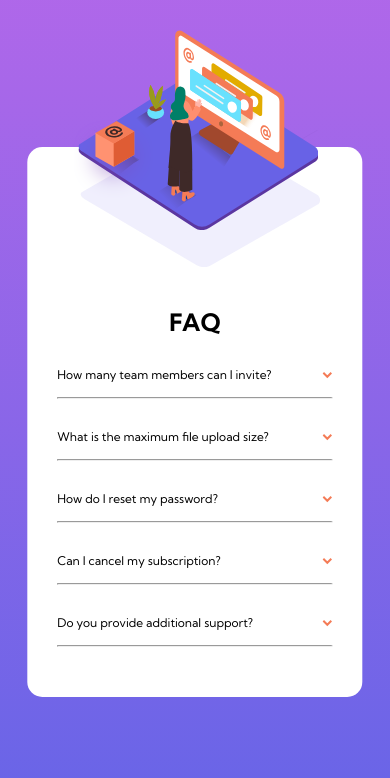
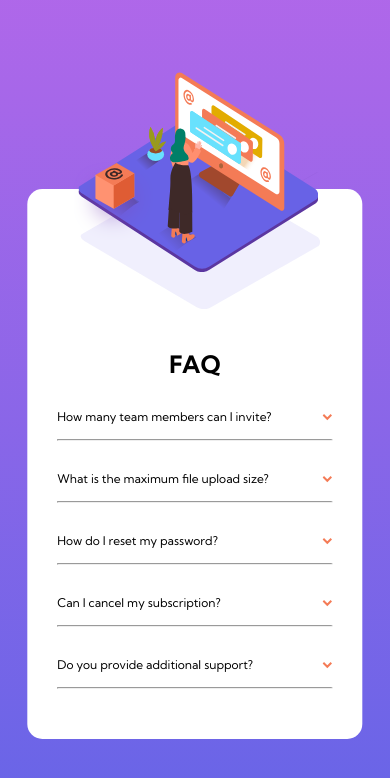
Before and after one commit to Floor20/faq-accordion-card, a plain HTML site: page index.html in a window 390 px wide. Drawn offline with Linux system fonts and the light colour scheme; files whose address does not match are found by name.

Commit message:
Position adjustment

```diff
--- a/css/queries.css
+++ b/css/queries.css
@@ -9,6 +9,7 @@
     flex-direction: column;
     height: auto;
     justify-content: center;
+    top: 55%;
   }
 
   .full-box:before {
```
